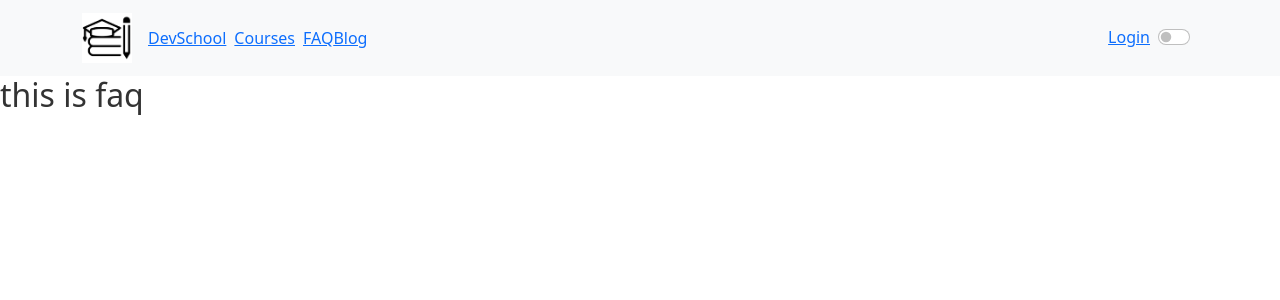
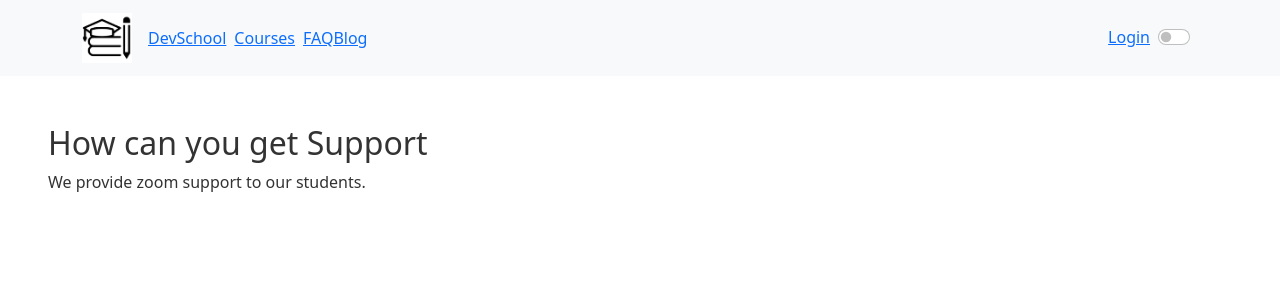
Before and after one commit to Taher027/Learning-platform_clint_side, a React (Create React App) app: page /faq in a window 1280 px wide. Shown: the top 300 px of the page. Built offline with nearby package versions, Linux system fonts and the light colour scheme; no server answers.

Commit message:
added faq

```diff
--- a/src/components/FAQ.js
+++ b/src/components/FAQ.js
@@ -2,8 +2,9 @@ import React from 'react';
 
 const FAQ = () => {
     return (
-        <div>
-           <h2>this is faq</h2>
+        <div className='p-5 m-p'>
+           <h2>How can you get Support </h2>
+           <p>We provide zoom support to our students.</p>
         </div>
     );
 };
```
